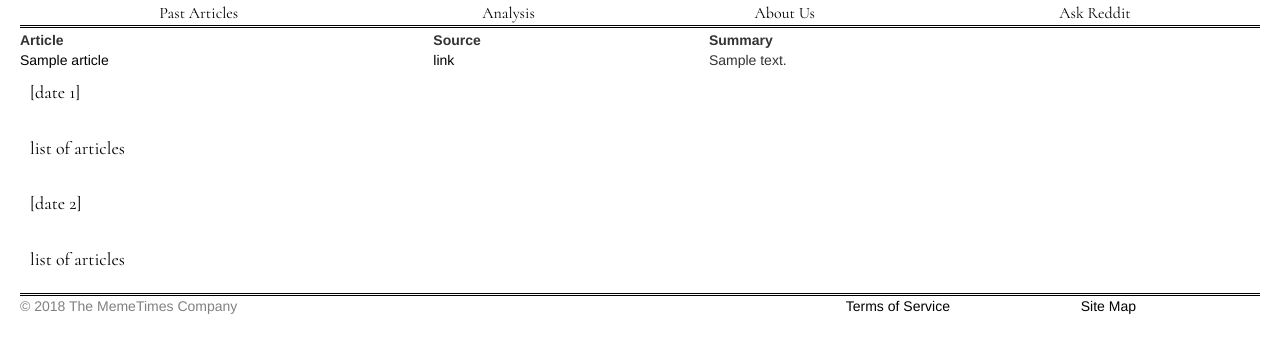
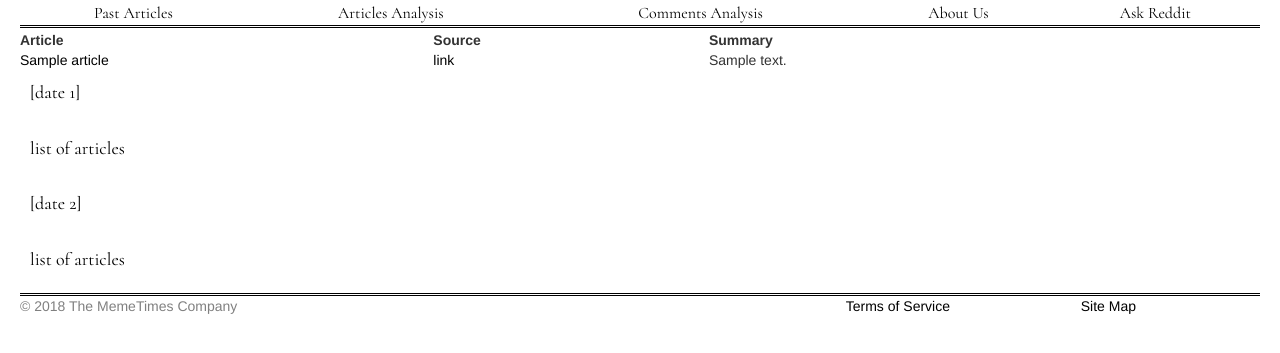
Before and after one commit to jaisal1024/MemeTimes, a Flask app: template templates/MemeNews_pa.html in a window 1280 px wide. Shown: the part 51-404 px from the top of the page. Run offline with Flask 2, Linux system fonts and the light colour scheme; the template is opened without the code that fills it: most values are stand-ins (such as "Sample title", 1, 10 or a date in 2020); lists and menus that the app fills with data are empty; parts of the project's set-up code (start-up, migrations or seed data) failed here and were passed over; some libraries are stand-ins or nearby versions; some web fonts are replaced.

Commit message:
edited templating, gitignore

```diff
--- a/templates/MemeNews_pa.html
+++ b/templates/MemeNews_pa.html
@@ -45,7 +45,8 @@
 						</a>
 					</th>
 					<th class="textcenter"><a class="menu_bar" href="PastArticles">Past Articles</a></th>
-          <th class="textcenter"><a class="menu_bar" href="MemeAnalysis_Articles">Analysis</a></th>
+          <th class="textcenter"><a class="menu_bar" href="MemeAnalysis_Articles">Articles Analysis</a></th>
+          <th class="textcenter"><a class="menu_bar" href="MemeAnalysis_Comments">Comments Analysis</a></th>
 					<th class="textcenter"><a class="menu_bar" href="AboutUs">About Us</a></th>
 					<th class="textcenter"><a class="menu_bar" href="AskReddit">Ask Reddit</a></th>
 				</tr>
```
Also changed, not shown: 1 other file.
